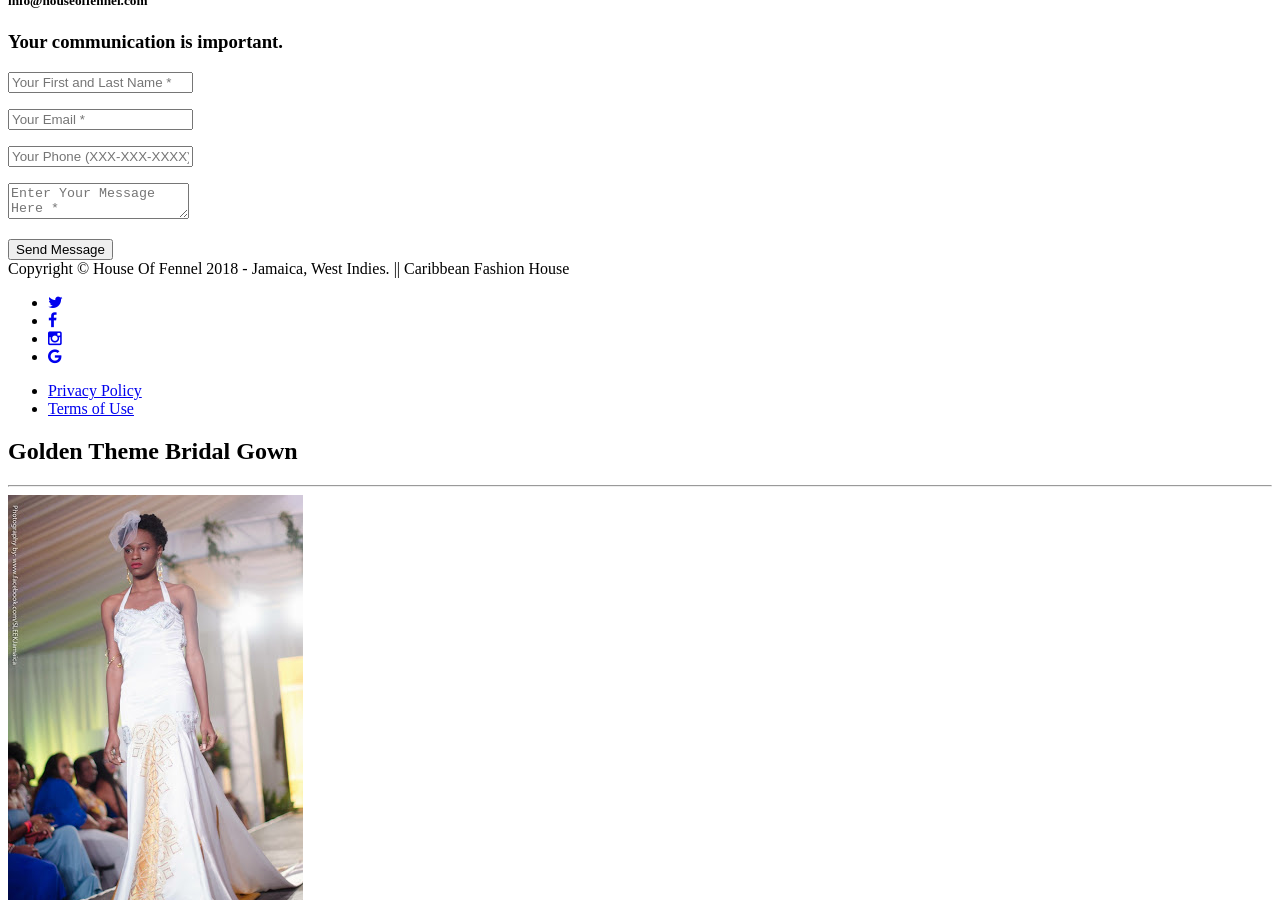
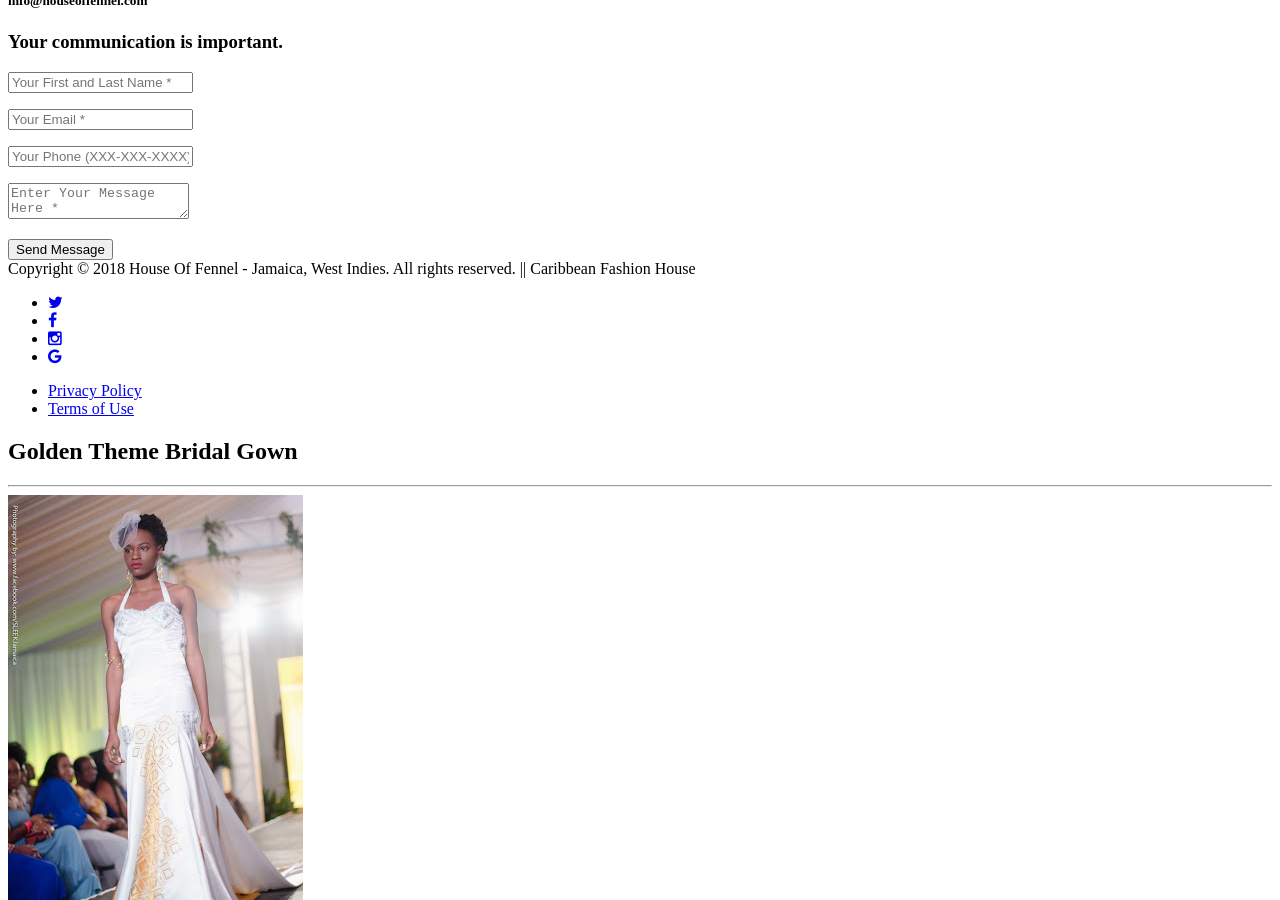
Before and after one commit to phpwebdevelope/phpwebdevelope.github.io, a Jekyll site: the page built from index.html, in a window 1280 px wide and 900 px high, scrolled down 4748 px. Built offline with Jekyll 4.4.1, drawn with Linux system fonts in a browser that asks for light colours; some web fonts are replaced.

Commit message:
Update footer.html

```diff
--- a/_includes/footer.html
+++ b/_includes/footer.html
@@ -2,7 +2,7 @@
         <div class="container">
             <div class="row">
                 <div class="col-md-4">
-                    <span class="copyright">Copyright &copy; {{ site.title }} {{ 'now' | date: "%Y" }} - Jamaica, West Indies.</span>
+                    <span class="copyright">Copyright &copy; {{ 'now' | date: "%Y" }} {{ site.title }} - Jamaica, West Indies. All rights reserved.</span>
                     <span class="copyright"> || Caribbean Fashion House</span>
               </div>
                 <div class="col-md-4">
```
